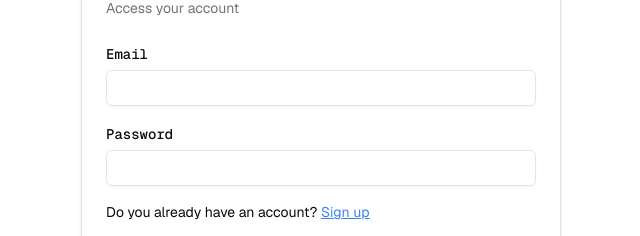
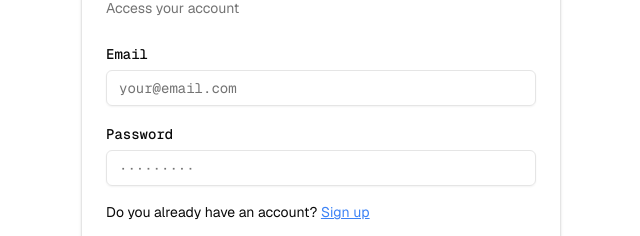
Before and after one commit to sergiopmdeveloper/nextjs-template, a Next.js app: page /sign-in in a window 1280 px wide. Shown: the part 283-519 px from the top of the page, without its empty margins (319-959 px from the left). Built offline with nearby package versions, Linux system fonts and the light colour scheme.

Commit message:
feat: validate fields and display errors in the sign in form

```diff
--- a/package.json
+++ b/package.json
@@ -17,7 +17,8 @@
     "next": "15.1.3",
     "react": "^19.0.0",
     "react-dom": "^19.0.0",
-    "tailwind-merge": "^2.6.0"
+    "tailwind-merge": "^2.6.0",
+    "zod": "^3.24.1"
   },
   "devDependencies": {
     "@eslint/eslintrc": "^3",
--- /dev/null
+++ b/src/actions/auth.ts
@@ -0,0 +1,25 @@
+import { signInFormSchema, type SignInFormState } from '@/schemas/auth';
+
+/**
+ * Signs the user in.
+ * @param {SignInFormState} _ - The current form state.
+ * @param {FormData} formData - The form data.
+ * @returns {Promise<SignInFormState>} The new form state.
+ */
+export async function signIn(
+  _: SignInFormState,
+  formData: FormData
+): Promise<SignInFormState> {
+  const validatedFields = signInFormSchema.safeParse({
+    email: formData.get('email'),
+    password: formData.get('password'),
+  });
+
+  if (!validatedFields.success) {
+    return {
+      errors: validatedFields.error.flatten().fieldErrors,
+    };
+  }
+
+  return {};
+}
--- a/src/app/sign-in/page.tsx
+++ b/src/app/sign-in/page.tsx
@@ -1,3 +1,6 @@
+'use client';
+
+import { signIn } from '@/actions/auth';
 import { Button } from '@/components/ui/button';
 import {
   Card,
@@ -9,12 +12,19 @@ import {
 } from '@/components/ui/card';
 import { Input } from '@/components/ui/input';
 import { Label } from '@/components/ui/label';
+import { cn } from '@/lib/utils';
+import { Loader } from 'lucide-react';
 import Link from 'next/link';
+import { useActionState, useState } from 'react';
 
 /**
  * Sign in page.
  */
 export default function SignIn() {
+  const [state, action, pending] = useActionState(signIn, undefined);
+  const [email, setEmail] = useState('');
+  const [password, setPassword] = useState('');
+
   return (
     <main>
       <section className="flex h-screen w-full items-center justify-center">
@@ -30,22 +40,53 @@ export default function SignIn() {
           </CardHeader>
 
           <CardContent>
-            <form className="font-mono" id="sign-in-form">
+            <form className="font-mono" id="sign-in-form" action={action}>
               <div className="space-y-4">
                 <div className="space-y-1">
                   <Label htmlFor="email">Email</Label>
-                  <Input id="email" name="email" autoComplete="email" />
+
+                  <Input
+                    className={cn({
+                      'border-destructive focus-visible:ring-0':
+                        state?.errors?.email,
+                    })}
+                    id="email"
+                    name="email"
+                    placeholder="your@email.com"
+                    autoComplete="email"
+                    value={email}
+                    onChange={(e) => setEmail(e.target.value)}
+                  />
+
+                  {state?.errors?.email && (
+                    <p className="text-xs text-destructive">
+                      {state.errors.email[0]}
+                    </p>
+                  )}
                 </div>
 
                 <div className="space-y-1">
                   <Label htmlFor="password">Password</Label>
 
                   <Input
+                    className={cn({
+                      'border-destructive focus-visible:ring-0':
+                        state?.errors?.password,
+                    })}
                     id="password"
                     name="password"
                     type="password"
+                    placeholder="·········"
                     autoComplete="current-password"
+                    value={password}
+                    onChange={(e) => setPassword(e.target.value)}
                   />
+
+                  {state?.errors?.password && (
+                    <p className="text-xs text-destructive">
+                      {state.errors.password[0]}
+                    </p>
+                  )}
                 </div>
 
                 <p className="font-sans text-sm">
@@ -59,8 +100,13 @@ export default function SignIn() {
           </CardContent>
 
           <CardFooter>
-            <Button className="w-full font-mono" form="sign-in-form">
+            <Button
+              className="w-full font-mono"
+              form="sign-in-form"
+              disabled={pending}
+            >
               Send
+              {pending && <Loader className="animate-spin" size={16} />}
             </Button>
           </CardFooter>
         </Card>
--- /dev/null
+++ b/src/schemas/auth.ts
@@ -0,0 +1,21 @@
+import { z } from 'zod';
+
+export const signInFormSchema = z.object({
+  email: z
+    .string()
+    .min(1, 'Email field is required.')
+    .email('Email format is invalid.'),
+  password: z
+    .string()
+    .min(1, 'Password field is required.')
+    .min(6, 'Password must be at least 6 characters.'),
+});
+
+export type SignInFormState =
+  | {
+      errors?: {
+        email?: string[];
+        password?: string[];
+      };
+    }
+  | undefined;
```
Also changed, not shown: 1 other file (tests, documents, lock files or other folders).
